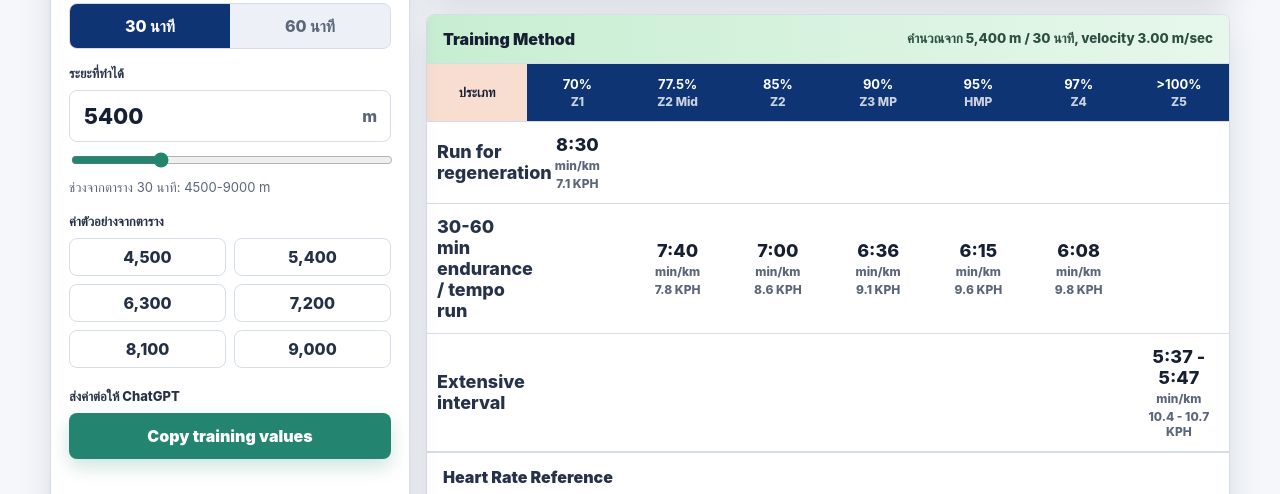
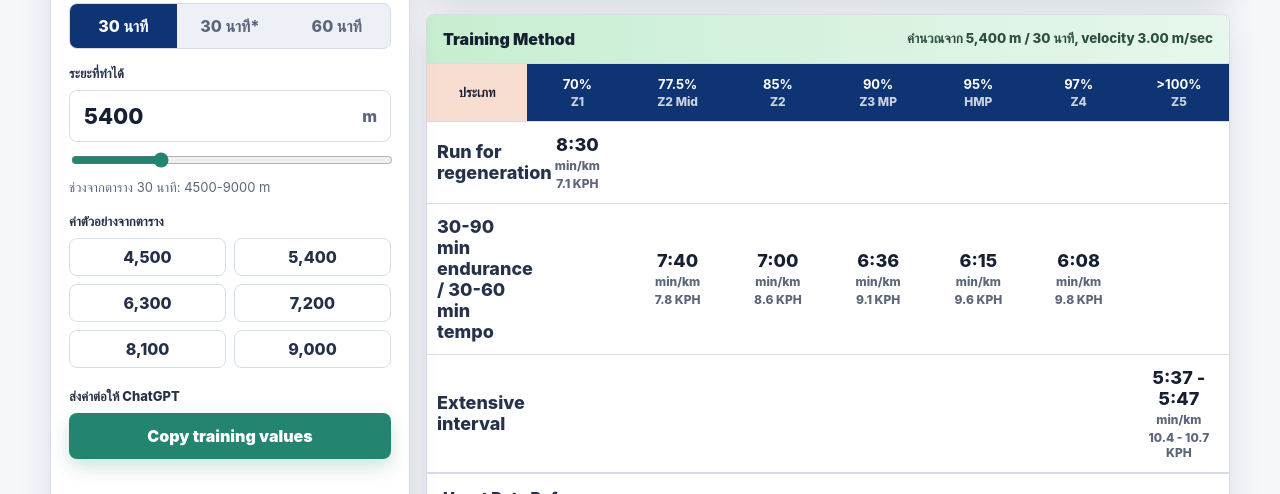
Before and after one commit to kunthanonapp/VCR-CALCULATOR, a plain HTML site: page index.html in a window 1280 px wide. Both pictures are taken after a click on the button "30 นาที". Shown: the part 271-765 px from the top of the page. Drawn offline with Linux system fonts and the light colour scheme.

Commit message:
Add files via upload
Add 30* สำหรับนักวิ่ง

```diff
--- a/index.html
+++ b/index.html
@@ -489,8 +489,9 @@
 
         <div class="group input-panel active" id="distancePanel">
           <label>เลือกประเภทการทดสอบ</label>
-          <div class="segmented" role="tablist" aria-label="Test duration">
+          <div class="segmented three" role="tablist" aria-label="Test duration">
             <button id="test30" class="active" type="button" aria-pressed="true">30 นาที</button>
+            <button id="test30Star" type="button" aria-pressed="false">30 นาที*</button>
             <button id="test60" type="button" aria-pressed="false">60 นาที</button>
           </div>
         </div>
@@ -589,7 +590,7 @@
                   <td colspan="6"></td>
                 </tr>
                 <tr class="zone-row">
-                  <td>30-60 min endurance / tempo run</td>
+                  <td>30-90 min endurance / 30-60 min tempo</td>
                   <td></td>
                   <td id="paceMid">7:40<span class="label">min/km</span></td>
                   <td id="pace85">7:00<span class="label">min/km</span></td>
@@ -616,7 +617,7 @@
               <div class="hr-cell">150-160<span>90% Z3 MP</span></div>
               <div class="hr-cell">ยังไม่ระบุ<span>95% HMP</span></div>
               <div class="hr-cell">168-170<span>97% Z4</span></div>
-              <div class="hr-cell">180-190<span>&gt;100% Z5</span></div>
+              <div class="hr-cell">ไม่ระบุ<span>&gt;100% Z5</span></div>
             </div>
           </div>
         </div>
@@ -624,7 +625,7 @@
         <div class="panel">
           <div class="section-title">
             <span>Formula</span>
-            <small>30 นาทีแปลงเป็น 60 นาทีด้วย -0.2</small>
+            <small id="formulaNote">30 นาทีแปลงเป็น 60 นาทีด้วย -0.2</small>
           </div>
           <div class="formula">
             <div>
@@ -653,6 +654,7 @@
     const state = {
       inputMode: "distance",
       minutes: 30,
+      testType: "30",
       distance: 5400,
       directVcr: 2.8,
       paceMinutes: 30,
@@ -671,6 +673,7 @@
       paceInputPanel: document.querySelector("#paceInputPanel"),
       quickValuesPanel: document.querySelector("#quickValuesPanel"),
       test30: document.querySelector("#test30"),
+      test30Star: document.querySelector("#test30Star"),
       test60: document.querySelector("#test60"),
       pace30: document.querySelector("#pace30"),
       pace60: document.querySelector("#pace60"),
@@ -690,6 +693,7 @@
       equivalentLabel: document.querySelector("#equivalentLabel"),
       sourceLine: document.querySelector("#sourceLine"),
       formulaVcr: document.querySelector("#formulaVcr"),
+      formulaNote: document.querySelector("#formulaNote"),
       pace70: document.querySelector("#pace70"),
       paceMid: document.querySelector("#paceMid"),
       pace85: document.querySelector("#pace85"),
@@ -756,8 +760,8 @@
       return { label, percent, pace, kph, method, heartRate };
     }
 
-    function vcrFromTest(rawVelocity, minutes = state.minutes) {
-      if (minutes === 30) {
+    function vcrFromTest(rawVelocity, minutes = state.minutes, testType = state.testType) {
+      if (minutes === 30 && testType !== "30*") {
         return Math.max(0, rawVelocity - 0.2);
       }
       return rawVelocity;
@@ -862,16 +866,26 @@
       calculate();
     }
 
-    function setDuration(minutes) {
-      state.minutes = minutes;
-      const config = ranges[minutes];
+    function setDuration(testType) {
+      state.testType = testType;
+      state.minutes = testType === "60" ? 60 : 30;
+      const config = ranges[state.minutes];
       refs.distanceRange.min = config.sliderMin;
       refs.distanceRange.max = config.sliderMax;
-      refs.rangeHint.textContent = `ช่วงจากตาราง ${minutes} นาที: ${config.min}-${config.max} m`;
-      refs.test30.classList.toggle("active", minutes === 30);
-      refs.test60.classList.toggle("active", minutes === 60);
-      refs.test30.setAttribute("aria-pressed", String(minutes === 30));
-      refs.test60.setAttribute("aria-pressed", String(minutes === 60));
+      refs.rangeHint.textContent = testType === "30*"
+        ? `อ้างอิงความเร็วจาก 60 นาที (ไม่แปลงค่า): ${config.min}-${config.max} m`
+        : `ช่วงจากตาราง ${state.minutes} นาที: ${config.min}-${config.max} m`;
+      refs.test30.classList.toggle("active", testType === "30");
+      refs.test30Star.classList.toggle("active", testType === "30*");
+      refs.test60.classList.toggle("active", testType === "60");
+      refs.test30.setAttribute("aria-pressed", String(testType === "30"));
+      refs.test30Star.setAttribute("aria-pressed", String(testType === "30*"));
+      refs.test60.setAttribute("aria-pressed", String(testType === "60"));
+      refs.formulaNote.textContent = testType === "30*"
+        ? "30* นาที ไม่แปลงค่า สำหรับ นักกีฬาที่ซ้อมประจำ"
+        : testType === "30"
+          ? "30 นาทีแปลงเป็น 60 นาทีด้วย -0.2"
+          : "60 นาทีใช้ค่า VCR โดยตรง";
       renderQuickValues();
       calculate();
     }
@@ -916,8 +930,9 @@
         const seconds = state.minutes * 60;
         rawVelocity = state.distance / seconds;
         vcr = vcrFromTest(rawVelocity);
-        inputText = `${state.distance.toLocaleString("en-US")} m / ${state.minutes} นาที`;
-        formulaText = state.minutes === 30
+        const testLabel = state.testType === "30*" ? "30*" : state.minutes;
+        inputText = `${state.distance.toLocaleString("en-US")} m / ${testLabel} นาที`;
+        formulaText = state.testType === "30"
           ? `(${state.distance.toLocaleString("en-US")} ÷ ${seconds.toLocaleString("en-US")}) - 0.2 = ${vcr > 0 ? vcr.toFixed(2) : "0.00"} m/sec`
           : `${state.distance.toLocaleString("en-US")} ÷ ${seconds.toLocaleString("en-US")} = ${vcr > 0 ? vcr.toFixed(2) : "0.00"} m/sec`;
 
@@ -938,7 +953,7 @@
         state.paceText = refs.paceInput.value;
         const paceSeconds = parsePaceToSeconds(state.paceText);
         rawVelocity = paceSeconds > 0 ? 1000 / paceSeconds : 0;
-        vcr = vcrFromTest(rawVelocity, state.paceMinutes);
+        vcr = vcrFromTest(rawVelocity, state.paceMinutes, "30");
         inputText = `${state.paceText || "0:00"} min/km / ${state.paceMinutes} นาที`;
         formulaText = state.paceMinutes === 30
           ? `(1000 ÷ ${paceSeconds ? secondsToPace(paceSeconds) : "0:00"}) - 0.2 = ${vcr ? vcr.toFixed(2) : "0.00"} m/sec`
@@ -1003,12 +1018,12 @@
         estimate60: estimate60.toLocaleString("en-US"),
         zones: [
           zoneResult("Z1", "70%", pace70, kph70, "Run for regeneration", "120-130"),
-          zoneResult("Z2 Mid", "77.5%", paceMid, kphMid, "30-60 min endurance / tempo run", "130-140"),
-          zoneResult("Z2", "85%", pace85, kph85, "30-60 min endurance / tempo run", "140-150"),
-          zoneResult("Z3 MP", "90%", pace90, kph90, "30-60 min endurance / tempo run", "150-160"),
-          zoneResult("HMP", "95%", pace95, kph95, "30-60 min endurance / tempo run", "ยังไม่ระบุ"),
-          zoneResult("Z4", "97%", pace97, kph97, "30-60 min endurance / tempo run", "168-170"),
-          zoneResult("Z5", ">100%", paceOver, kphOver, "Extensive interval", "180-190")
+          zoneResult("Z2 Mid", "77.5%", paceMid, kphMid, "30-90 min endurance / 30-60 min tempo", "130-140"),
+          zoneResult("Z2", "85%", pace85, kph85, "30-90 min endurance / 30-60 min tempo", "140-150"),
+          zoneResult("Z3 MP", "90%", pace90, kph90, "30-90 min endurance / 30-60 min tempo", "150-160"),
+          zoneResult("HMP", "95%", pace95, kph95, "30-90 min endurance / 30-60 min tempo", "ยังไม่ระบุ"),
+          zoneResult("Z4", "97%", pace97, kph97, "30-90 min endurance / 30-60 min tempo", "168-170"),
+          zoneResult("Z5", ">100%", paceOver, kphOver, "Extensive interval", "ยังไม่ระบุ")
         ]
       };
     }
@@ -1016,8 +1031,9 @@
     refs.modeDistance.addEventListener("click", () => setInputMode("distance"));
     refs.modeVcr.addEventListener("click", () => setInputMode("vcr"));
     refs.modePace.addEventListener("click", () => setInputMode("pace"));
-    refs.test30.addEventListener("click", () => setDuration(30));
-    refs.test60.addEventListener("click", () => setDuration(60));
+    refs.test30.addEventListener("click", () => setDuration("30"));
+    refs.test30Star.addEventListener("click", () => setDuration("30*"));
+    refs.test60.addEventListener("click", () => setDuration("60"));
     refs.pace30.addEventListener("click", () => setPaceDuration(30));
     refs.pace60.addEventListener("click", () => setPaceDuration(60));
     refs.copyButton.addEventListener("click", copyTrainingValues);
```
